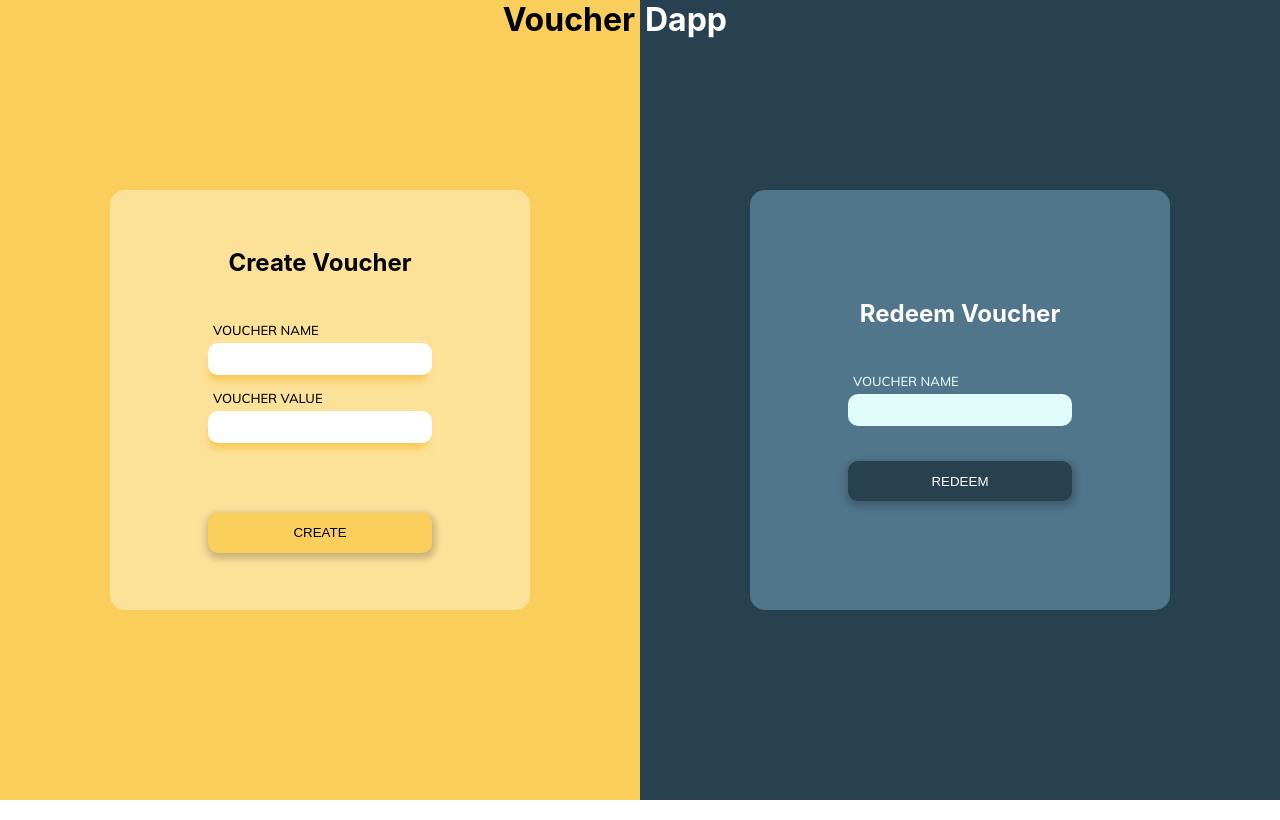
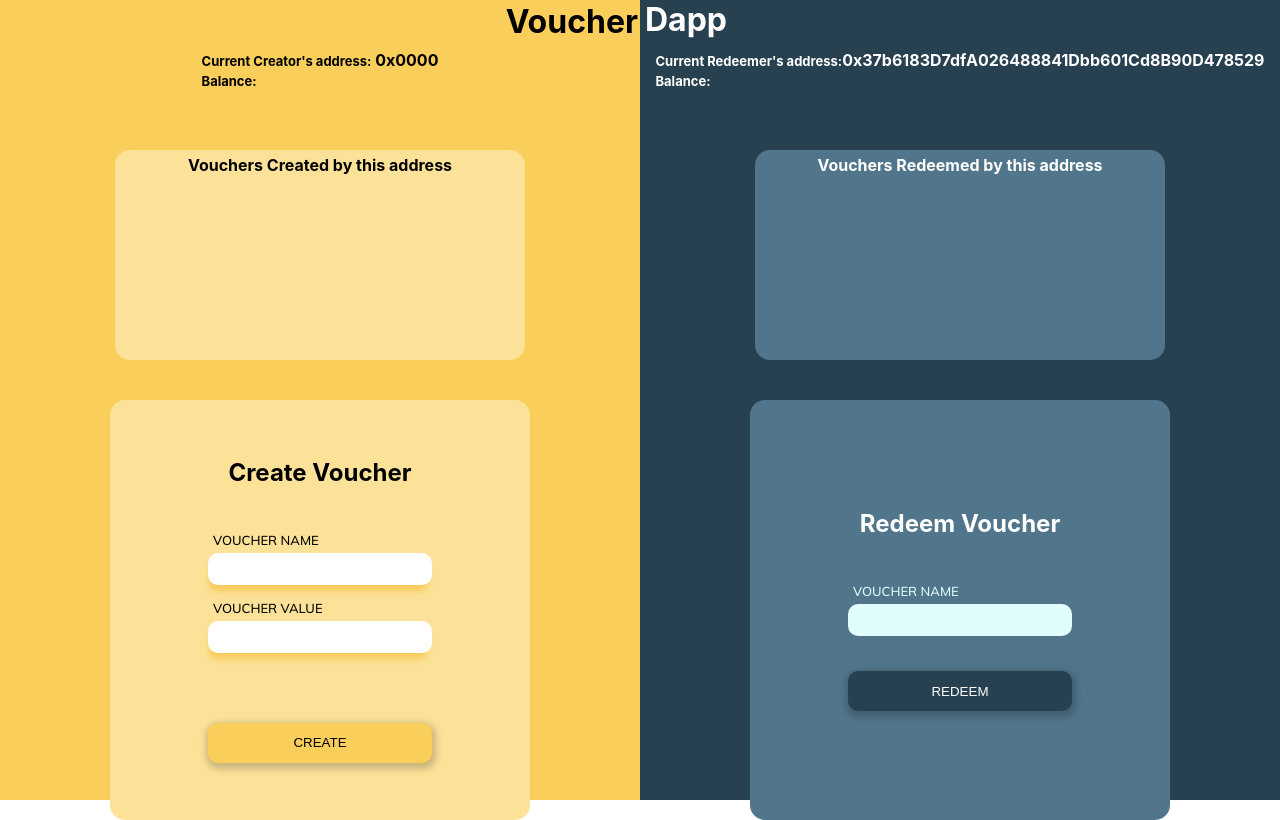
Before and after one commit to gcadigwe/voucher-dapp, a React (Create React App) app in the folder frontend/: page / in a window 1280 px wide. Built offline with nearby package versions, Linux system fonts and the light colour scheme.

Commit message:
fixed redeem api in the backend

```diff
--- a/frontend/src/App.css
+++ b/frontend/src/App.css
@@ -17,11 +17,20 @@
 
 .left > h1 {
   position: absolute;
-  top: 0;
-  right: 5px;
+  top: 2px;
+  right: 2px;
+  margin: 0;
+}
+
+.left > h2 {
+  position: absolute;
+  top: 50px;
+  font-size: small;
 }
 
 .left-input-container {
+  position: absolute;
+  top: 400px;
   border-radius: 15px;
   background-color: #fce299;
   display: flex;
@@ -93,9 +102,19 @@
   top: 0;
   left: 5px;
   color: #fff;
+  margin: 0;
+}
+
+.right > h2 {
+  position: absolute;
+  top: 50px;
+  font-size: small;
+  color: #fff;
 }
 
 .right-input-container {
+  position: absolute;
+  top: 400px;
   border-radius: 15px;
   background-color: #51758b;
   display: flex;
@@ -155,3 +174,63 @@
 .right-btn:focus {
   outline: none;
 }
+
+/*new feature */
+.vouchers-created {
+  background-color: #fce299;
+  position: absolute;
+  top: 150px;
+  width: 400px;
+  height: 200px;
+  padding: 5px;
+  border-radius: 15px;
+}
+
+.vouchers-created > h2 {
+  font-size: 1rem;
+}
+
+.vouchers-created > h2 {
+  text-align: center;
+}
+
+.vouchers-created > ul {
+  display: flex;
+}
+
+.vouchers-created ul li {
+  list-style-type: none;
+  margin-right: 25px;
+}
+
+.vouchers-redeemed {
+  background-color: #51758b;
+  position: absolute;
+  top: 150px;
+  width: 400px;
+  height: 200px;
+  padding: 5px;
+  color: #fff;
+  border-radius: 15px;
+}
+
+.vouchers-redeemed > h2 {
+  font-size: 1rem;
+}
+
+.vouchers-redeemed > h2 {
+  text-align: center;
+}
+
+.vouchers-redeemed > ul {
+  display: flex;
+}
+
+.vouchers-redeemed ul li {
+  list-style-type: none;
+  margin-right: 25px;
+}
+
+.address {
+  font-size: 1rem;
+}
--- a/frontend/src/App.js
+++ b/frontend/src/App.js
@@ -6,16 +6,12 @@ import "./App.css";
 
 function App() {
   const [contract, setContract] = useState(null);
+  const [CurrentSigneraddress, setCurrentSigneraddress] = useState("0x0000");
   useEffect(() => {
     loadData();
   }, []);
 
   const loadTx = async (voucherName) => {
-    // console.log(voucherTx);
-    // if (name) {
-    //   await axios.get("");
-    // }
-
     find(voucherName).then((res) => {
       if (res.data.exist) {
         return console.log("cannot create");
@@ -25,7 +21,6 @@ function App() {
       createVoucher();
     });
   };
-
   const createVoucher = async () => {
     const txResponse = await contract.createVoucher(1000, 5115);
     const txReceipt = await txResponse.wait();
@@ -48,7 +43,7 @@ function App() {
 
   const handleCreateVoucher = (e) => {
     e.preventDefault();
-    loadTx(5111);
+    loadTx(5116);
   };
 
   // loadTx(5111);
@@ -66,6 +61,11 @@ function App() {
         console.log(parseInt(res._hex));
       });
 
+      const CurrentSigneraddress = signer.getAddress().then((res) => {
+        // console.log(res.toString());
+        setCurrentSigneraddress(res);
+      });
+
       setContract(voucherContract);
 
       // const txResponse = await voucherContract.createVoucher(1000, 5112);
@@ -78,6 +78,8 @@ function App() {
       // console.log(txReceipt);
     }
   };
+
+  console.log(CurrentSigneraddress);
 
   // const listenToEvents = () => {
   //   contract.on("VoucherCreated", async (value, creator, voucher, date) => {
@@ -95,9 +97,22 @@ function App() {
     <div className="app">
       <div className="left">
         <h1>Voucher</h1>
+        <h2>
+          Current Creator's address:
+          <span className="address"> {CurrentSigneraddress}</span>
+          <br />
+          Balance: <span className="address"></span>
+        </h2>
+        <div className="vouchers-created">
+          <h2>Vouchers Created by this address</h2>
+          {/* <ul>
+            <li>Name: 5112, <span>Value: 100</span></li>
+            <li>Name: 5112, <span>Value: 100</span></li>
+          </ul> */}
+        </div>
         <div className="left-input-container">
           <h2>Create Voucher</h2>
-          <form onSubmit={handleCreateVoucher} className="left-form">
+          <form className="left-form">
             <label>VOUCHER NAME</label>
             <input className="left-input" type="number" />
 
@@ -110,6 +125,21 @@ function App() {
       </div>
       <div className="right">
         <h1>Dapp</h1>
+        <h2>
+          Current Redeemer's address:
+          <span className="address">
+            0x37b6183D7dfA026488841Dbb601Cd8B90D478529
+          </span>
+          <br />
+          Balance: <span className="address"></span>
+        </h2>
+        <div className="vouchers-redeemed">
+          <h2>Vouchers Redeemed by this address</h2>
+          {/* <ul>
+            <li>Name: 5112, <span>Value: 100</span></li>
+            <li>Name: 5112, <span>Value: 100</span></li>
+          </ul>  */}
+        </div>
         <div className="right-input-container">
           <h2>Redeem Voucher</h2>
           <form className="right-form">
```
Also changed, not shown: frontend/src/contracts/Migrations.json, frontend/src/contracts/Voucher.json, 2 other files (tests, documents, lock files or other folders).
